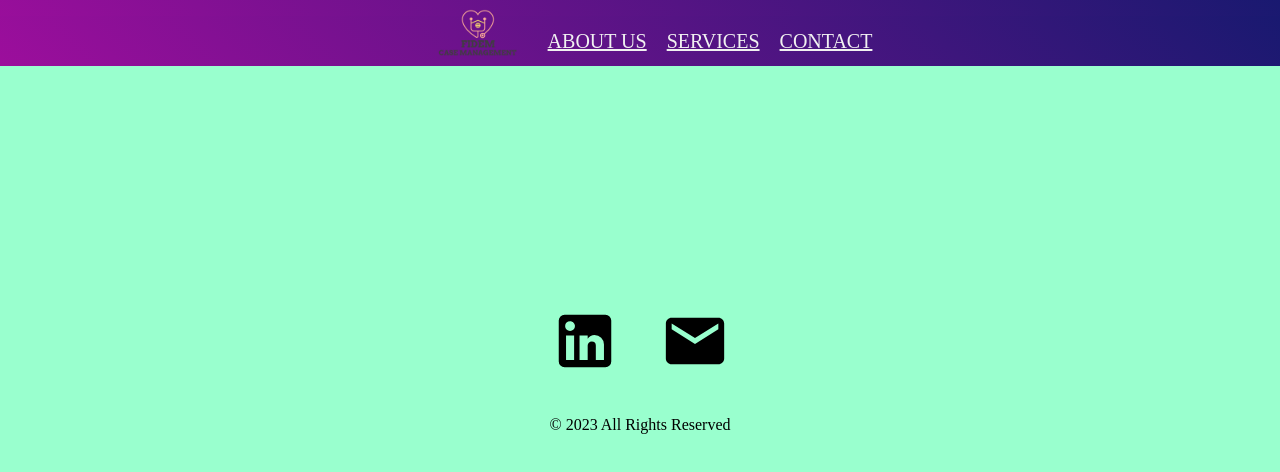
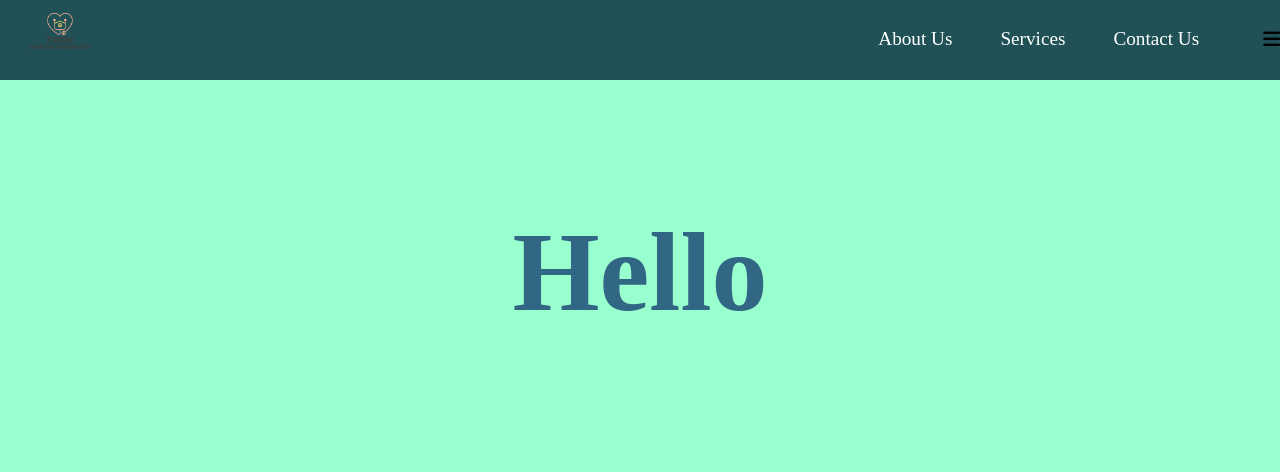
Before and after one commit to aldoibuado/Case-Management, a React (Create React App) app in the folder client/: page / in a window 1280 px wide. Shown: the top 472 px of the page. Built offline with nearby package versions, Linux system fonts and the light colour scheme.

Commit message:
reworking the navbar

```diff
--- a/client/public/index.html
+++ b/client/public/index.html
@@ -9,6 +9,7 @@
       name="description"
       content="Web site created using create-react-app"
     />
+    <script src="https://kit.fontawesome.com/3c97ca1e74.js" crossorigin="anonymous"></script>
     <link rel="apple-touch-icon" href="%PUBLIC_URL%/logo192.png" />
     <!--
       manifest.json provides metadata used when your web app is installed on a
--- a/client/src/App.css
+++ b/client/src/App.css
@@ -1,10 +1,16 @@
-.App {
-  text-align: center;
+* {
+  margin: 0;
+  padding: 0;
 }
 
 /* background color subject to change */
 body {
-  padding: 0;
-  margin: 0;
   background: #99ffce;
 }
+
+.pages {
+  color: #316685;
+  text-align: center;
+  font-size: 3.5rem;
+  margin-top: 10%;
+}
--- a/client/src/App.js
+++ b/client/src/App.js
@@ -1,28 +1,29 @@
 import React from 'react';
-import { BrowserRouter as Router, Routes, Route } from 'react-router-dom';
+import {BrowserRouter as Router, Routes, Route} from 'react-router-dom';
 import Home from './pages/Home';
 import About from './pages/About';
 import Services from './pages/Services';
 import Contact from './pages/Contact';
-import Navbar from './components/Navbar';
-import Footer from './components/Footer';
-import "./App.css";
+import Navigation from './components/Navigation';
+import './App.css';
 
 function App() {
   return (
-    <div className="App">
+    <>
     <Router>
-        <Navbar />
+      <Navigation />
+
+      <div className="pages">
     <Routes>
-          <Route path='/' element={<Home />} />
+      <Route exact path="/" element={<Home />} />
       <Route path="/about" element={<About />} />
       <Route path="/services" element={<Services />} />
       <Route path="/contact" element={<Contact />} />
     </Routes>
-        <Footer />
+    </div>
     </Router>
-    </div>
-  );
+    </>
+  )
 }
 
 export default App;
--- a/client/src/components/Footer.js
+++ b/client/src/components/Footer.js
@@ -1,19 +1,9 @@
 import React from 'react';
-import LinkedInIcon from '@material-ui/icons/LinkedIn';
-import EmailIcon from '@material-ui/icons/Email';
-import '../styles/Footer.css';
 
-function Footer() {
+function Footer () {
   return (
-    <div className="footer">
-        <div className="socMedia">
-            <LinkedInIcon onClick={event => window.location.href=''} />
-            <EmailIcon onClick={event => window.location.href=''} />
-        </div>
-        <p> &copy; 2023 All Rights Reserved</p>
-
-    </div>
+    <di></di>
   )
-}
+};
 
 export default Footer;
--- a/client/src/components/Navbar.js
+++ /dev/null
@@ -1,45 +0,0 @@
-import React, { useState, useEffect } from "react";
-import { Link } from 'react-router-dom';
-import Fidem from '../assets/images/Fidem logo.png';
-import "../styles/Navbar.css";
-
-function Navbar() {
-  const [toggleMenu, setToggleMenu] = useState(false);
-  const [screenWidth, setScreenWidth] = useState(window.innerWidth);
-
-  const toggleNav = () => {
-    setToggleMenu(!toggleMenu);
-  };
-
-  useEffect(() => {
-    const changeWidth = () => {
-      setScreenWidth(window.innerWidth);
-    };
-
-    window.addEventListener("resize", changeWidth);
-
-    return () => {
-      window.removeEventListener("resize", changeWidth);
-    };
-  }, []);
-
-  return (
-    <nav>
-      {(toggleMenu || screenWidth > 500) && (
-        <ul className="list">
-          <Link to="/" className="items">
-            <img className="logo" src={Fidem} alt="company logo" />
-          </Link>
-          <Link to="/about" className="items">About Us</Link>
-          <Link to="/services" className="items">Services</Link>
-          <Link to="/contact" className="items">Contact</Link>
-        </ul>
-      )}
-      <button onClick={toggleNav} className="button">
-        Button
-      </button>
-    </nav>
-  );
-}
-
-export default Navbar;
--- /dev/null
+++ b/client/src/components/Navigation.js
@@ -0,0 +1,63 @@
+import React, { useState } from "react";
+import { NavLink } from "react-router-dom";
+import fidem from "../assets/images/Fidem logo.png";
+import "../styles/Navigation.css";
+
+function Navigation() {
+  const [click, setClick] = useState(false);
+
+  const handleClick = () => setClick(!click);
+
+  return (
+    <>
+      <nav className="navbar">
+        <div className="nav-container">
+          <NavLink exact to="/" className="nav-logo">
+            <img className="logo" src={fidem} alt="company logo" />
+          </NavLink>
+
+          <ul className={click ? "nav-menu active" : "nav-menu"}>
+            <li className="nav-item">
+              <NavLink
+                exact
+                to="/about"
+                activeclassname="active"
+                className="nav-links"
+                onClick={handleClick}
+              >
+                About Us
+              </NavLink>
+            </li>
+            <li className="nav-item">
+              <NavLink
+                exact
+                to="/services"
+                activeclassname="active"
+                className="nav-links"
+                onClick={handleClick}
+              >
+                Services
+              </NavLink>
+            </li>
+            <li className="nav-item">
+              <NavLink
+                exact
+                to="/contact"
+                activeclassname="active"
+                className="nav-links"
+                onClick={handleClick}
+              >
+                Contact Us
+              </NavLink>
+            </li>
+          </ul>
+          <div className="nav-icon" onClick={handleClick}>
+            <i className={click ? "fas fa-times" : "fas fa-bars"}></i>
+          </div>
+        </div>
+      </nav>
+    </>
+  );
+}
+
+export default Navigation;
--- a/client/src/styles/Footer.css
+++ b/client/src/styles/Footer.css
@@ -1,4 +1,4 @@
-.footer {
+/* .footer {
     width: 100%;
     height: 200px;
     display: flex;
@@ -24,4 +24,4 @@
     .footer svg {
       font-size: 50px;
     }
-  }
+  } */
--- a/client/src/styles/Navbar.css
+++ /dev/null
@@ -1,60 +0,0 @@
-.logo {
-    height: 100px;
-}
-
-nav {
-    position: fixed;
-    top: 0;
-    width: 100%;
-    height: 50px;
-    background: linear-gradient(45deg, rgb(156, 14, 156), midnightblue);
-}
-
-.list {
-    list-style-type: none;
-    background: linear-gradient(45deg, rgb(156, 14, 156), midnightblue);
-    height: 100%;
-    display: flex;
-    justify-content: center;
-    align-items: center;
-    position: relative;
-}
-
-.items {
-    margin-right: 20px;
-    font-size: 20px;
-    text-transform: uppercase;
-    color: #f1f1f1;
-    cursor: pointer;
-}
-
-.button {
-    display: none;
-    position: absolute;
-    right: 10px;
-    top: 7px;
-    padding: 5px;
-    color: #000;
-    font-size: 18px;
-}
-
-@media screen and (max-width: 500px) {
-    .list {
-        flex-direction: column;
-        height: auto;
-    }
-    .items:nth-child(1){
-        border-top: 1px solid #fff;
-        margin-top: 50px;
-    }
-    .items {
-        width: 100%;
-        border-top: 1px solid #fff;
-        text-align: center;
-        margin-right: 0px;
-        padding: 20px 0;
-    }
-    .button {
-        display: block;
-    }
-}
--- /dev/null
+++ b/client/src/styles/Navigation.css
@@ -0,0 +1,120 @@
+.logo {
+    height: 80px;
+}
+
+.navbar {
+    background-color: #1f5156;
+    height: 80px;
+    display: flex;
+    justify-content: center;
+    align-items: center;
+    font-size: 1.2rem;
+    position: sticky;
+    top: 0;
+    z-index: 20;
+}
+
+.nav-container {
+    display: flex;
+    justify-content: center;
+    align-items: center;
+    width: 100%;
+    height: 80px;
+    max-width: 1500px;
+}
+
+.nav-logo {
+    color: #f5b921;
+    align-items: center;
+    margin-left: 20px;
+    cursor: pointer;
+    text-decoration: none;
+    font-size: 2rem;
+    flex-grow: 1;
+}
+
+.nav-menu {
+    display: flex;
+    list-style: none;
+    text-align: center;
+    margin-right: 2rem;
+}
+
+.nav-links {
+    color: #fff;
+    text-decoration: none;
+    padding: 0.5rem 1rem;
+    height: 100%;
+    border-bottom: 3px solid transparent;
+}
+
+.nav-item {
+    line-height: 40px;
+    margin-right: 1rem;
+}
+
+.nav-item:after{
+    content: "";
+    display: block;
+    height: 3px;
+    width: 0;
+    background: transparent;
+    transition: width 0.7s ease, background-color 0.5s ease;
+}
+
+.nav-item:hover:after {
+    width: 100%;
+    background: #ffdd40;
+}
+
+.nav-item .active {
+    color: #ffdd40;
+    border: 1px solid #ffdd40;
+}
+
+.nav-icons {
+    display: none;
+}
+
+@media screen and (max-width: 960px) {
+    .nav-menu {
+        display: flex;
+        flex-direction: column;
+        width: 100%;
+        border-top: 1px solid #fff;
+        position: absolute;
+        top: 80px;
+        left: -110%;
+        opacity: 1;
+    }
+
+    .nav-menu .active {
+        background: #1f5156;
+        left: 0px;
+        opacity: 1;
+        transition: all 0.5s ease;
+        z-index: 1;
+    }
+
+    .nav-item .active {
+        color: #ffdd40;
+        border: none;
+    }
+
+    .nav-links {
+        padding: 1.5rem;
+        width: 100%;
+        display: table;
+    }
+
+    .nav-icon {
+        display: block;
+        position: absolute;
+        top: 0;
+        right: 0;
+        transform: translate(-100%, 60%);
+        font-size: 1.8rem;
+        cursor: pointer;
+        color: #ffdd40;
+    }
+}
```
Also changed, not shown: client/package.json (+4 -3 lines), 1 other file (tests, documents, lock files or other folders). Lines whose indentation alone changed are shown as unchanged.
